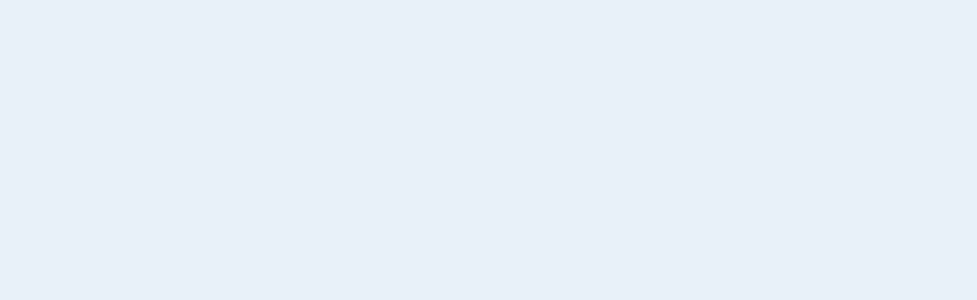
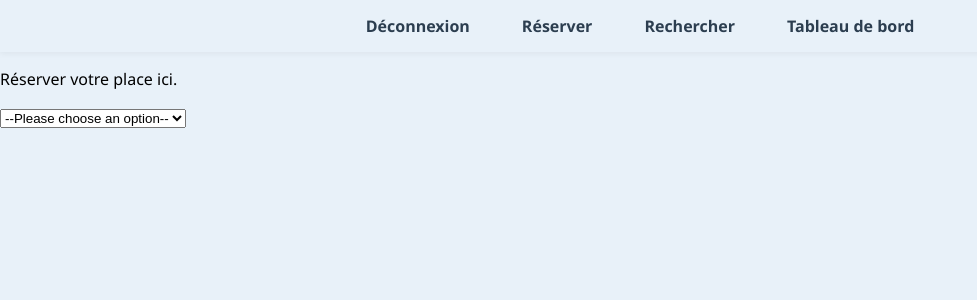
Before and after one commit to dadafax/HSV, a React app: page /book in a window 1280 px wide. Before the commit this address had no page. Shown: the top 300 px of the page, without its empty margins (0-977 px from the left). Built offline with nearby package versions, Linux system fonts and the light colour scheme.

Commit message:
fix NavBar

```diff
--- a/src/App.js
+++ b/src/App.js
@@ -5,6 +5,7 @@ import LoginPage from "./Auth/LoginPage";
 import RegisterPage from "./Auth/RegisterPage";
 import DashboardPage from './pages/DashboardPage';
 import MedecinProfile from './pages/MedecinProfile';
+import BookPage from './pages/BookPage';
 import './App.css';
 
 function App() {
@@ -15,6 +16,7 @@ function App() {
         <Route path="/login" element={<LoginPage />} />
         <Route path="/register" element={<RegisterPage />} />
         <Route path="/DashboardPage" element={<DashboardPage />} />
+        <Route path="/book" element={<BookPage />} />
         <Route path="/medecin/:id" element={<MedecinProfile />} />
       </Routes>
     </Router>
--- a/src/NavBar.js
+++ b/src/NavBar.js
@@ -1,14 +1,13 @@
 import React from "react";
 import { Link } from 'react-router-dom';
-import DashboardPage from "./pages/DashboardPage";
-import BookPage from "./pages/BookPage";
+
 
 const NavBar = () => {
     return (
         <nav>
             <ul>
                 <li><Link to="/">Déconnexion</Link></li>
-                <li><Link to="./pages/BookPage">Réserver</Link></li>
+                <li><Link to="/book">Réserver</Link></li>
                 <li><Link to="/search">Rechercher</Link></li>
                 <li><Link to="/DashboardPage">Tableau de bord</Link></li>
             </ul>
```
